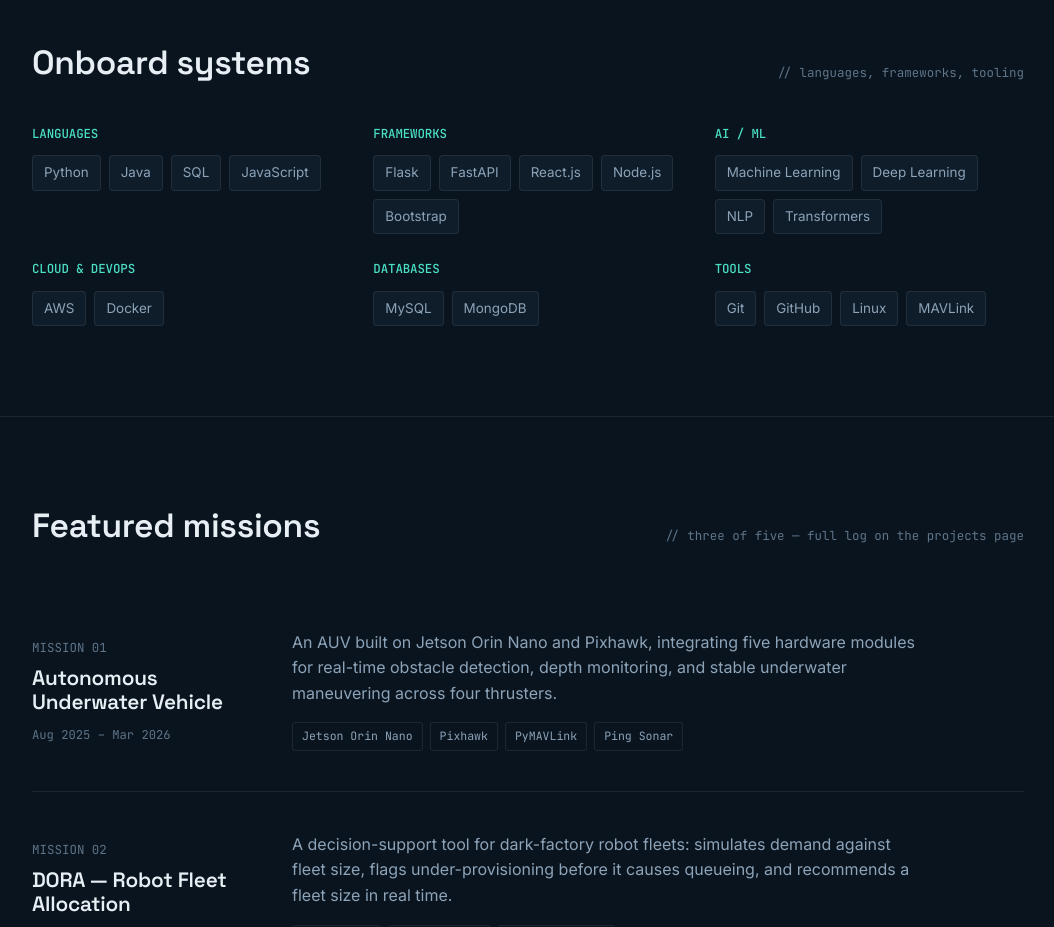
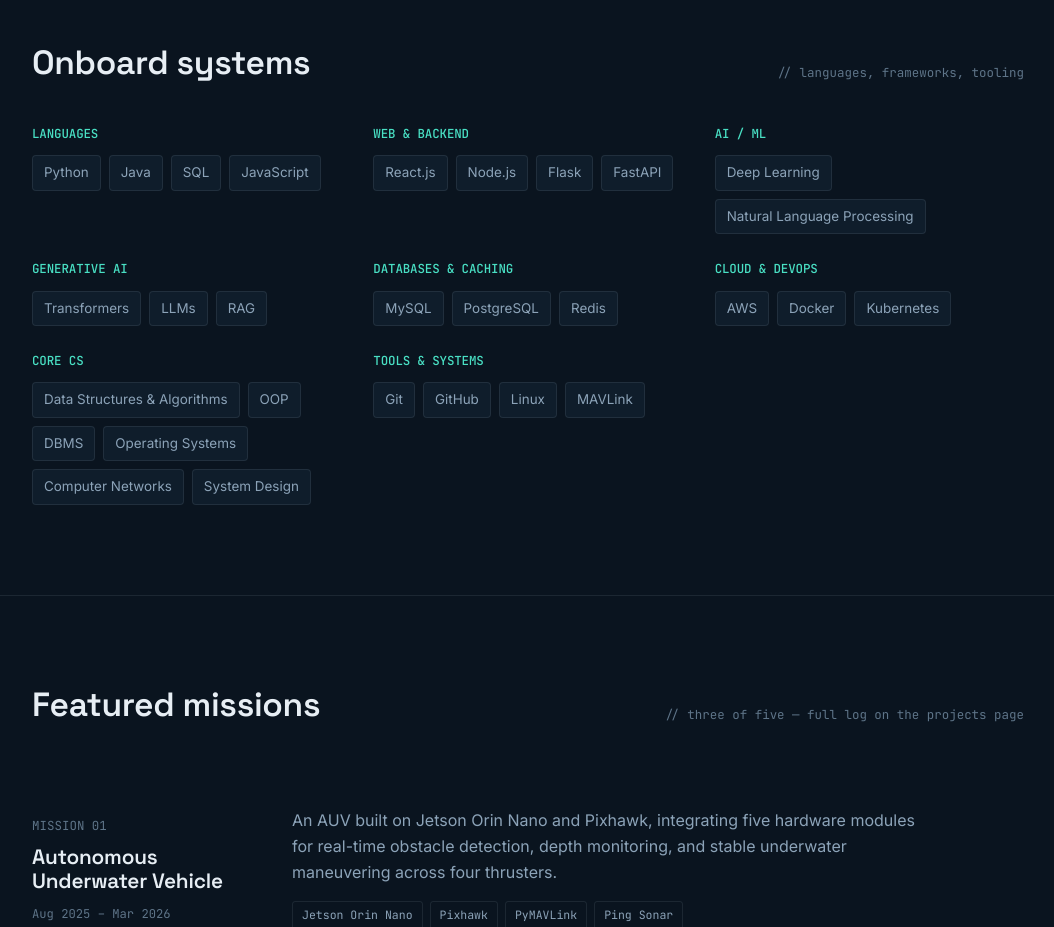
Before and after one commit to Dhruv-Bisht/Portfolio, a Next.js app: page / in a window 1280 px wide. Shown: the part 1520-2447 px from the top of the page, without its empty margins (112-1166 px from the left). Built offline with nearby package versions, Linux system fonts and the light colour scheme.

Commit message:
Updated the Skill Section

```diff
--- a/app/page.js
+++ b/app/page.js
@@ -102,31 +102,44 @@ export default function HomePage() {
               </div>
             </div>
             <div className="skill-group">
-              <h4>FRAMEWORKS</h4>
+              <h4>WEB &amp; BACKEND</h4>
               <div className="chips">
-                <span>Flask</span><span>FastAPI</span><span>React.js</span><span>Node.js</span><span>Bootstrap</span>
+                <span>React.js</span><span>Node.js</span><span>Flask</span><span>FastAPI</span>
               </div>
             </div>
             <div className="skill-group">
               <h4>AI / ML</h4>
               <div className="chips">
-                <span>Machine Learning</span><span>Deep Learning</span><span>NLP</span><span>Transformers</span>
+                <span>Deep Learning</span><span>Natural Language Processing</span>
+              </div>
+            </div>
+            <div className="skill-group">
+              <h4>GENERATIVE AI</h4>
+              <div className="chips">
+                <span>Transformers</span><span>LLMs</span><span>RAG</span>
+              </div>
+            </div>
+            <div className="skill-group">
+              <h4>DATABASES &amp; CACHING</h4>
+              <div className="chips">
+                <span>MySQL</span><span>PostgreSQL</span><span>Redis</span>
               </div>
             </div>
             <div className="skill-group">
               <h4>CLOUD &amp; DEVOPS</h4>
               <div className="chips">
-                <span>AWS</span><span>Docker</span>
+                <span>AWS</span><span>Docker</span><span>Kubernetes</span>
               </div>
             </div>
             <div className="skill-group">
-              <h4>DATABASES</h4>
+              <h4>CORE CS</h4>
               <div className="chips">
-                <span>MySQL</span><span>MongoDB</span>
+                <span>Data Structures &amp; Algorithms</span><span>OOP</span><span>DBMS</span>
+                <span>Operating Systems</span><span>Computer Networks</span><span>System Design</span>
               </div>
             </div>
             <div className="skill-group">
-              <h4>TOOLS</h4>
+              <h4>TOOLS &amp; SYSTEMS</h4>
               <div className="chips">
                 <span>Git</span><span>GitHub</span><span>Linux</span><span>MAVLink</span>
               </div>
```
Also changed, not shown: components/ResumeTabs.js (+20 -7 lines).
